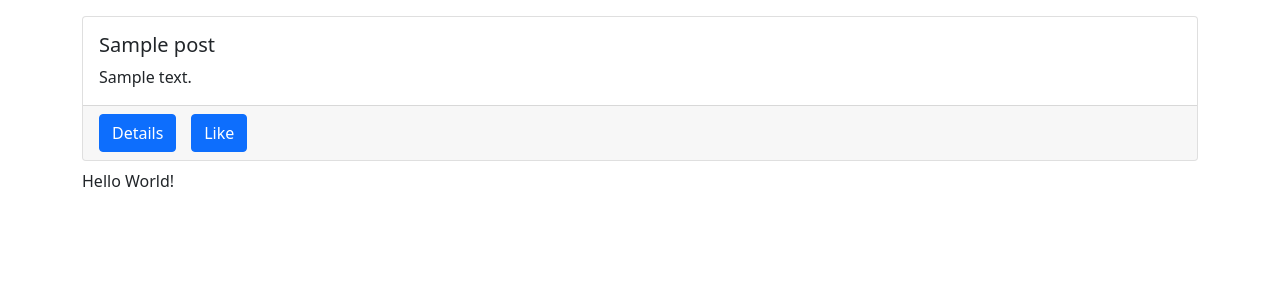
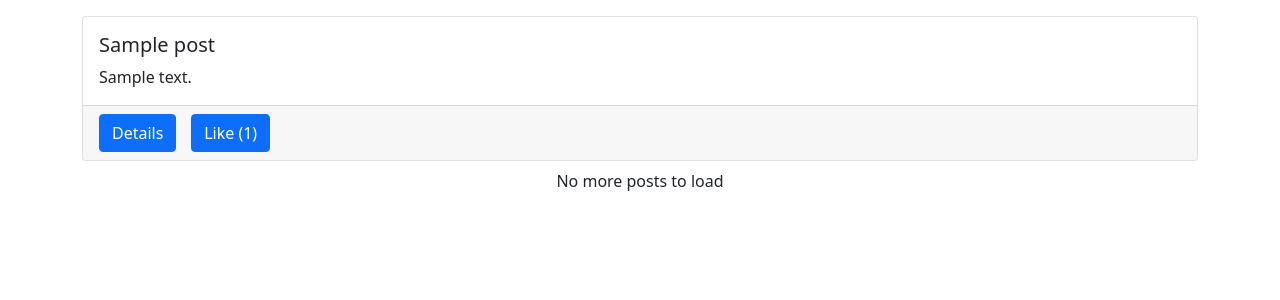
Before and after one commit to NipunGrover/NAD-A4, a Django app: page / in a window 1280 px wide. Shown: the top 300 px of the page. Run offline with Django 5.2, Linux system fonts and the light colour scheme; tables that the repository leaves empty hold one stand-in row (values such as "Sample post"); some libraries are stand-ins or nearby versions.

Commit message:
displaying like or unlike depending upon the user and displaying like count along with it

```diff
--- a/dj_ajax/src/posts/models.py
+++ b/dj_ajax/src/posts/models.py
@@ -14,3 +14,7 @@ class Post(models.Model):
 
     def __str__(self):
         return str(self.title)
+
+    @property
+    def like_count(self):
+        return self.liked.all().count()
--- a/dj_ajax/src/posts/static/posts/main.js
+++ b/dj_ajax/src/posts/static/posts/main.js
@@ -1,27 +1,15 @@
 console.log("hello world")
 
-const hellowWorldBox = document.getElementById("hello-world")
 const postsBox = document.getElementById("posts-box")
 const spinnerBox = document.getElementById("spinner-box")
+const loadBtn = document.getElementById("load-btn")
+const endBox = document.getElementById("end-box")
 
+let visible = 3
+const getData = () => {
     $.ajax({
         type: 'GET',
-    url: '/hello-world/',
-    success: function(response)
-    {
-        console.log('success', response.text)
-        hellowWorldBox.textContent = response.text
-    },
-    errror: function(error)
-    {
-        console.log('error', error)
-    }
-
-})
-
-$.ajax({
-    type: 'GET',
-    url: '/data/',
+        url: `/data/${visible}/`,
         success: function(response)
         {
             const data = response.data
@@ -41,8 +29,8 @@ $.ajax({
                                     <div class="col-1">
                                         <a href="#" class="btn btn-primary">Details</a>
                                     </div>
-                                <div class="col-1">
-                                    <a href="#" class="btn btn-primary">Like</a>
+                                    <div class="col-2">
+                                        <a href="#" class="btn btn-primary">${el.liked ? `Unlike (${el.count})` : `Like (${el.count})` }</a>
                                     </div>
                                 </div>
 
@@ -53,10 +41,30 @@ $.ajax({
                 });
 
             }, 100)
-
+            console.log(response.size)
+            if (response.size === 0) {
+                endBox.textContent = 'No more posts to load'
+                //loadBtn.classList.add('not-visible')
+            }
+            else if (response.size <= visible) {
+                endBox.textContent = 'No more posts to load'
+                loadBtn.classList.add('not-visible')
+            }
         },
         error: function(error)
         {
             console.log(error)
         }
     })
+
+
+}
+
+loadBtn.addEventListener('click', () => {
+    spinnerBox.classList.remove('not-visible')
+    visible += 3
+    getData()
+
+})
+
+getData()
--- a/dj_ajax/src/posts/templates/posts/main.html
+++ b/dj_ajax/src/posts/templates/posts/main.html
@@ -18,5 +18,7 @@ posts
         <div class="spinner-border" role="status"></div>
     </div>
     <div id="posts-box" ></div>
-    <div id="hello-world"></div>
+    <div class="text-center mb-3" id="end-box">
+        <button class="btn btn-primary" id="load-btn" >Load More</button>
+    </div>
 {% endblock content %}
--- a/dj_ajax/src/posts/urls.py
+++ b/dj_ajax/src/posts/urls.py
@@ -10,7 +10,7 @@ app_name = 'posts'
 
 urlpatterns = [
     path('', post_list_and_create, name='main-board'),
-    path('data/', load_post_data_view, name='posts-data'),
+    path('data/<int:num_posts>/', load_post_data_view, name='posts-data'),
 
     path('hello-world/', hello_world_view, name='hello-world'),
 ]
--- a/dj_ajax/src/posts/views.py
+++ b/dj_ajax/src/posts/views.py
@@ -9,7 +9,12 @@ def post_list_and_create(request):
     qs = Post.objects.all()
     return render(request, 'posts/main.html', {'qs': qs})
 
-def load_post_data_view(request):
+def load_post_data_view(request, num_posts):
+    visible = 3
+    upper = num_posts
+    lower = upper - visible
+    size = Post.objects.all().count()
+
     qs = Post.objects.all()
     data = []
     for obj in qs:
@@ -17,10 +22,12 @@ def load_post_data_view(request):
             'id': obj.id,
             'title': obj.title,
             'body': obj.body,
+            'liked': True if request.user in obj.liked.all() else False,
+            'count': obj.like_count,
             'author': obj.author.user.username,
         }
         data.append(item)
-    return JsonResponse({'data':data})
+    return JsonResponse({'data':data[lower:upper], 'size': size})
 
 def hello_world_view(request):
     return JsonResponse({'text': 'Hello World!'})
```
Lines whose indentation alone changed are shown as unchanged.
